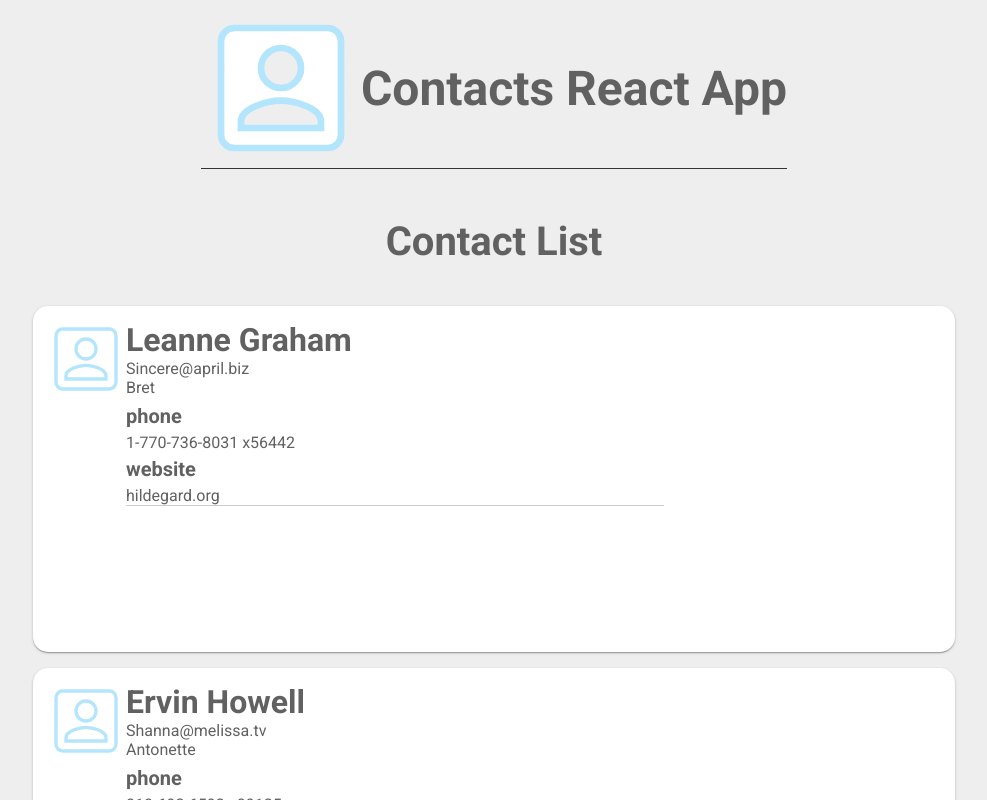
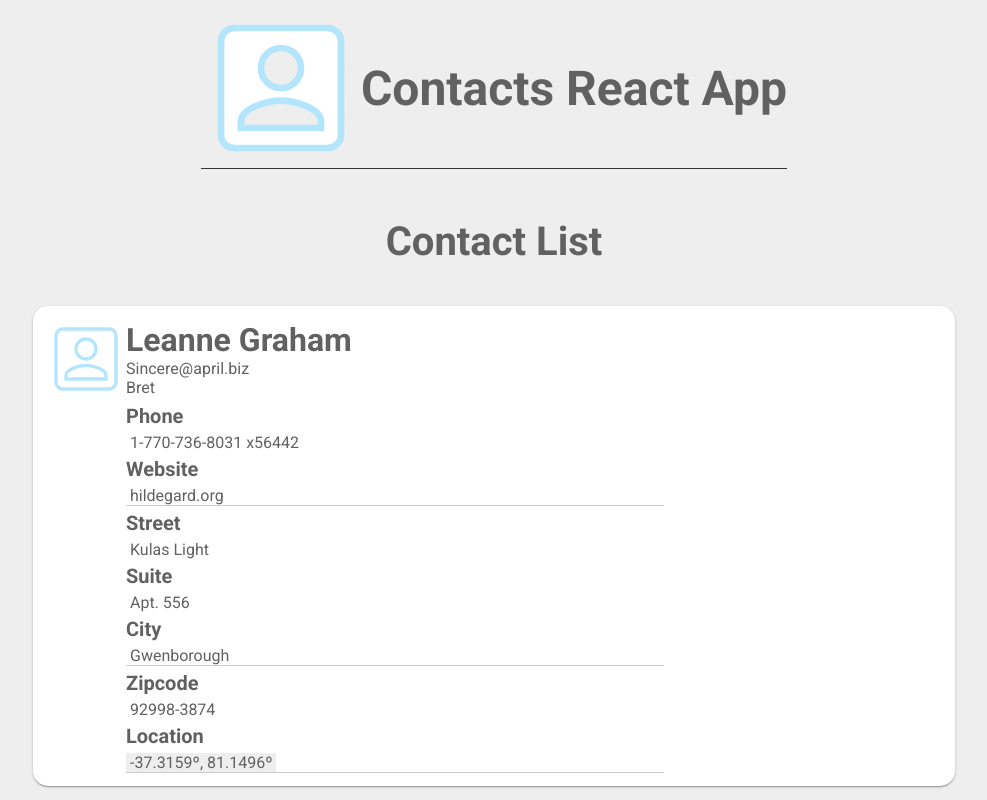
Before and after one commit to dmorais92/contacts-react-app, a React (Create React App) app: page / in a window 1280 px wide. Shown: the top 800 px of the page, without its empty margins (146-1133 px from the left). Built offline with nearby package versions, Linux system fonts and the light colour scheme.

Commit message:
Render user address   - Add functional component to render geographic fields   - Clicking on a geo field will open a new tab in google maps with the given coordinates

```diff
--- a/src/components/User.js
+++ b/src/components/User.js
@@ -4,7 +4,27 @@ import logo from "../logo.svg";
 import Card from "./common/Card";
 
 import "./User.scss";
-import chunk from "../utils/chunk";
+import { chunk, capitalize } from "../utils";
+
+const renderGeoFields = coords => {
+  const { lat, lng } = coords;
+  return (
+    (lat && lng && (
+      <div className="geo-fields title-value" key="geo">
+        <a
+          target="blank"
+          href={`https://www.google.com/maps/search/?api=1&query=${lat},${lng}`}
+        >
+          <h5>Location</h5>
+          <span>
+            {lat}º, {lng}º
+          </span>
+        </a>
+      </div>
+    )) ||
+    ""
+  );
+};
 
 class UserList extends PureComponent {
   static propTypes = {
@@ -19,32 +39,36 @@ class UserList extends PureComponent {
     })
   };
 
-  renderUserFields(fields) {
-    const { user } = this.props;
+  renderUserFields(fields, target = this.props.user) {
     if (fields && fields.length) {
-      return(
-        chunk(fields, 3).map(section => (
+      return chunk(fields, 3).map(section => (
         <div className="info-section" key={`${fields}-${section}`}>
-            {section.map(field =>
-              (
-                <div className="title-value" key={`${field}-${user[field]}`}>
-                  <h5>{field}</h5>
-                  <span>{user[field]}</span>
+          {section.map(field => {
+            switch (field) {
+              case "geo":
+                return renderGeoFields(target[field]);
+              default:
+                return (
+                  <div
+                    className="title-value"
+                    key={`${field}-${target[field]}`}
+                  >
+                    <h5>{capitalize(field)}</h5>
+                    <span>{target[field]}</span>
                   </div>
-              )
-            )}
+                );
+            }
+          })}
         </div>
-        ))
-      )
-
+      ));
     }
   }
 
   render() {
     const { user } = this.props;
+    if (user) {
       const { name, id, username, email, address, company, ...userInfo } = user;
       const extraFields = userInfo && Object.keys(userInfo);
-
 
       return (
         <Card vertical key={id} classes={["User"]}>
@@ -57,8 +81,11 @@ class UserList extends PureComponent {
             </div>
           </div>
           {this.renderUserFields(extraFields)}
+          {this.renderUserFields(Object.keys(address), address)}
         </Card>
       );
+    }
+    return '';
   }
 }
 
--- a/src/components/User.scss
+++ b/src/components/User.scss
@@ -26,8 +26,18 @@
     .title-value {
       flex-flow: row nowrap;
       align-items: space-between;
+      a {
+        text-decoration: none;
+        background-color: #eee;
+        &:hover {
+          text-decoration: underline;
+        }
+      }
       h5 {
         margin: 0.25em 0;
+      }
+      span {
+        margin: 0 0.25em;
       }
     }
   }
```
Also changed, not shown: 1 other file (tests, documents, lock files or other folders). Lines whose indentation alone changed are shown as unchanged.
